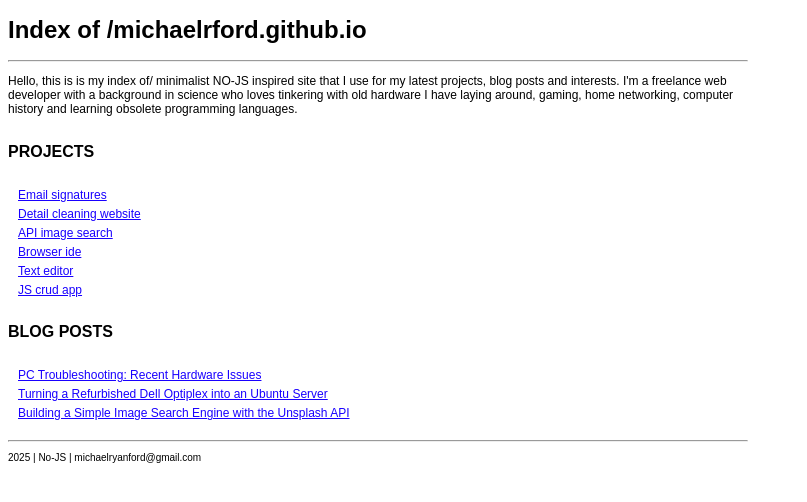
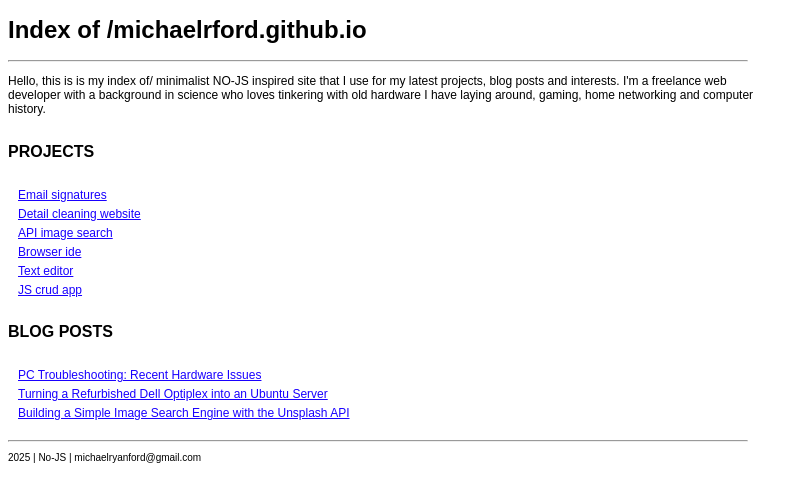
Before and after one commit to michaelrford/michaelrford.github.io, a plain HTML site: page index.html in a window 1280 px wide. Shown: the whole page, without its empty margins (0-807 px from the left). Drawn offline with Linux system fonts and the light colour scheme.

Commit message:
index.html

```diff
--- a/index.html
+++ b/index.html
@@ -110,7 +110,7 @@
 
     <p>Hello, this is is my index of/ minimalist NO-JS inspired site that I use for my latest projects, blog posts and interests.
        I'm a freelance web developer with a background in science who loves tinkering with old hardware I have laying around, gaming,
-       home networking, computer history and learning obsolete programming languages.</p>
+       home networking and computer history.</p>
 
     <!-- PROJECTS -->
 
```
